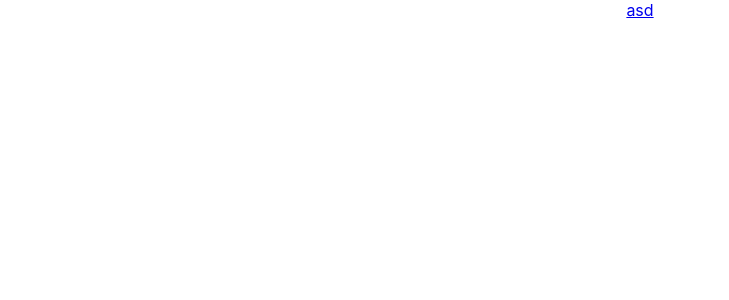
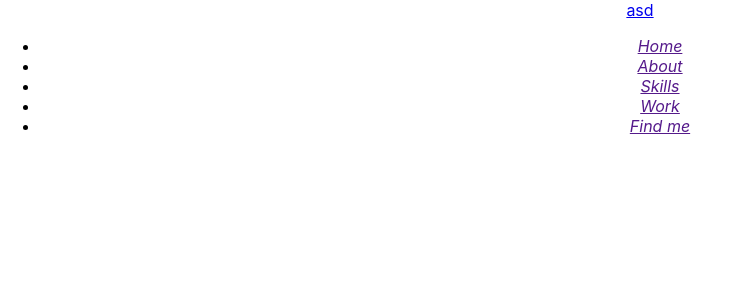
Before and after one commit to vikdts/fantastic-octo-guacamole, a React (Create React App) app in the folder resume/: page / in a window 1280 px wide. Shown: the top 300 px of the page, without its empty margins (0-729 px from the left). Built offline with nearby package versions, Linux system fonts and the light colour scheme; the HTML template or start-up script is replaced by a standard one.

Commit message:
add list items

```diff
--- a/resume/src/components/header/Header.jsx
+++ b/resume/src/components/header/Header.jsx
@@ -8,7 +8,31 @@ const Header = () => {
             <a href="index.html" className="nav__logo">asd</a>
             <div className="nav__menu">
                 <ul className="nav__list grid">
-
+                    <li className="nav__item">
+                        <a href="" className="nav__link">
+                            <i className="nav__icon">Home</i>
+                        </a>
+                    </li>
+                    <li className="nav__item">
+                        <a href="" className="nav__link">
+                            <i className="nav__icon">About</i>
+                        </a>
+                    </li>
+                    <li className="nav__item">
+                        <a href="" className="nav__link">
+                            <i className="nav__icon">Skills</i>
+                        </a>
+                    </li>
+                    <li className="nav__item">
+                        <a href="" className="nav__link">
+                            <i className="nav__icon">Work</i>
+                        </a>
+                    </li>
+                    <li className="nav__item">
+                        <a href="" className="nav__link">
+                            <i className="nav__icon">Find me</i>
+                        </a>
+                    </li>
                 </ul>
             </div>
         </nav>
```
